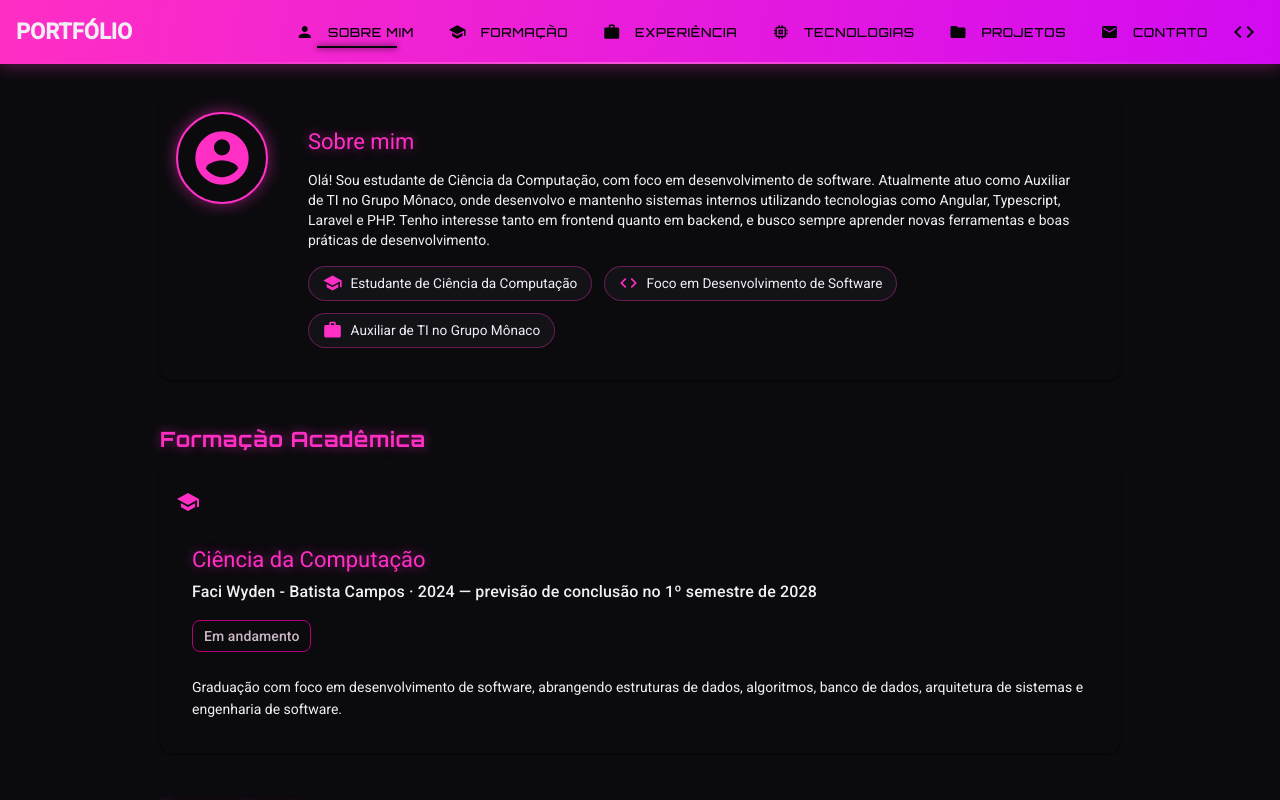
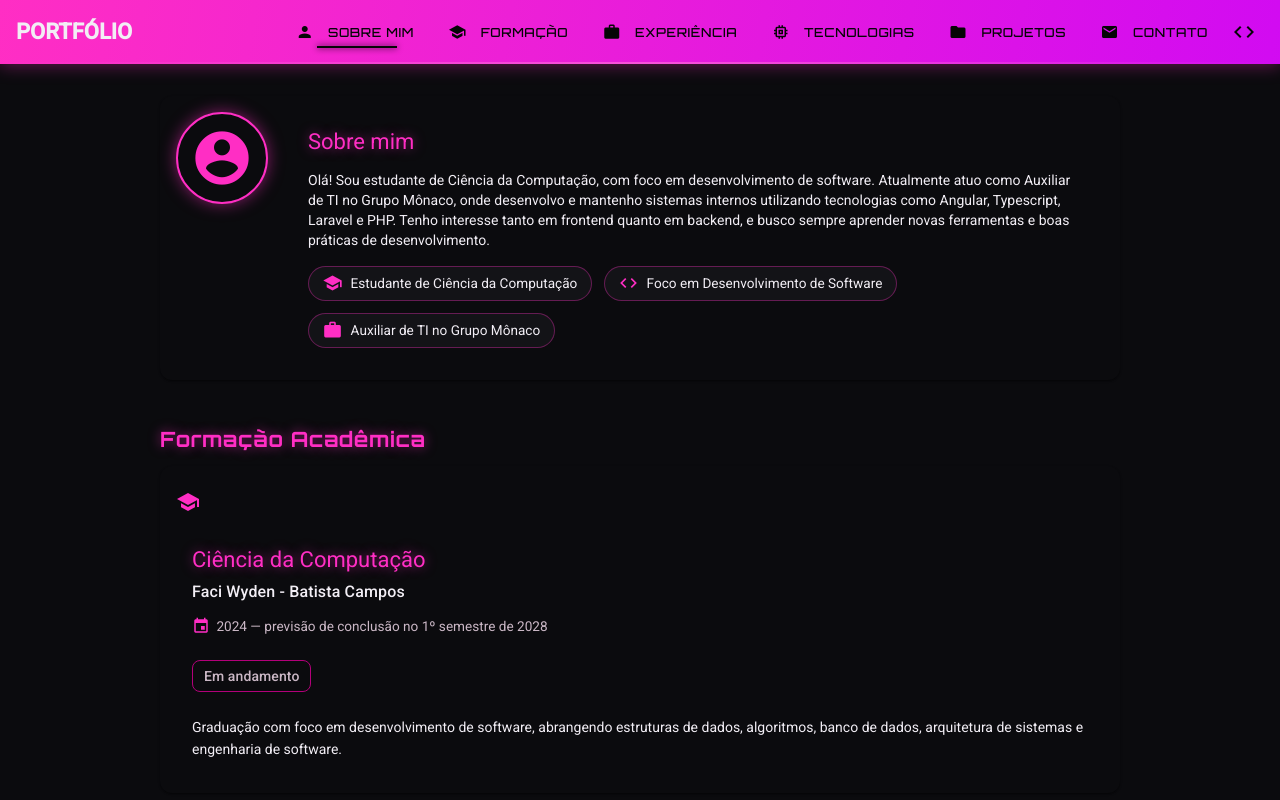
Before and after one commit to MariaClaraCorecha/portfolio, an Angular app: page / in a window 1280 px wide. Shown: the top 800 px of the page. Built offline with nearby package versions, Linux system fonts and the light colour scheme.

Commit message:
feat: separate period information into its own paragraph in education section

```diff
--- a/src/app/education/education.html
+++ b/src/app/education/education.html
@@ -6,9 +6,13 @@
       <div class="timeline-content">
         <mat-card-header>
           <mat-card-title>{{ entry.course }}</mat-card-title>
-          <mat-card-subtitle>{{ entry.institution }} · {{ entry.period }}</mat-card-subtitle>
+          <mat-card-subtitle>{{ entry.institution }}</mat-card-subtitle>
         </mat-card-header>
         <mat-card-content>
+          <p class="period">
+            <mat-icon>event</mat-icon>
+            {{ entry.period }}
+          </p>
           <mat-chip-set aria-label="Status">
             <mat-chip>{{ entry.status }}</mat-chip>
           </mat-chip-set>
```
